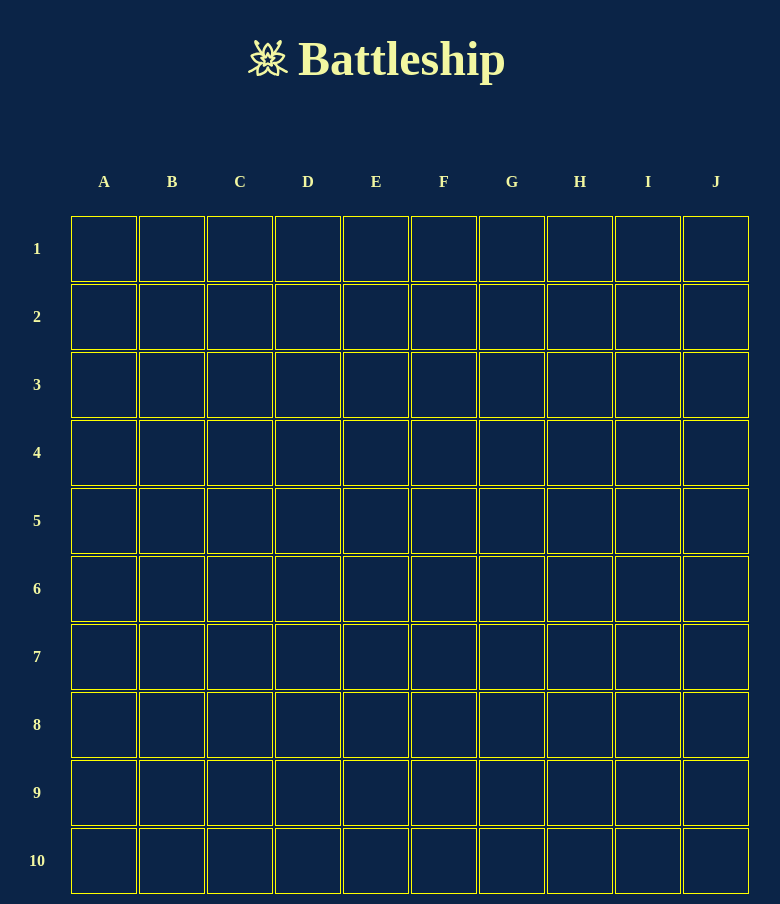
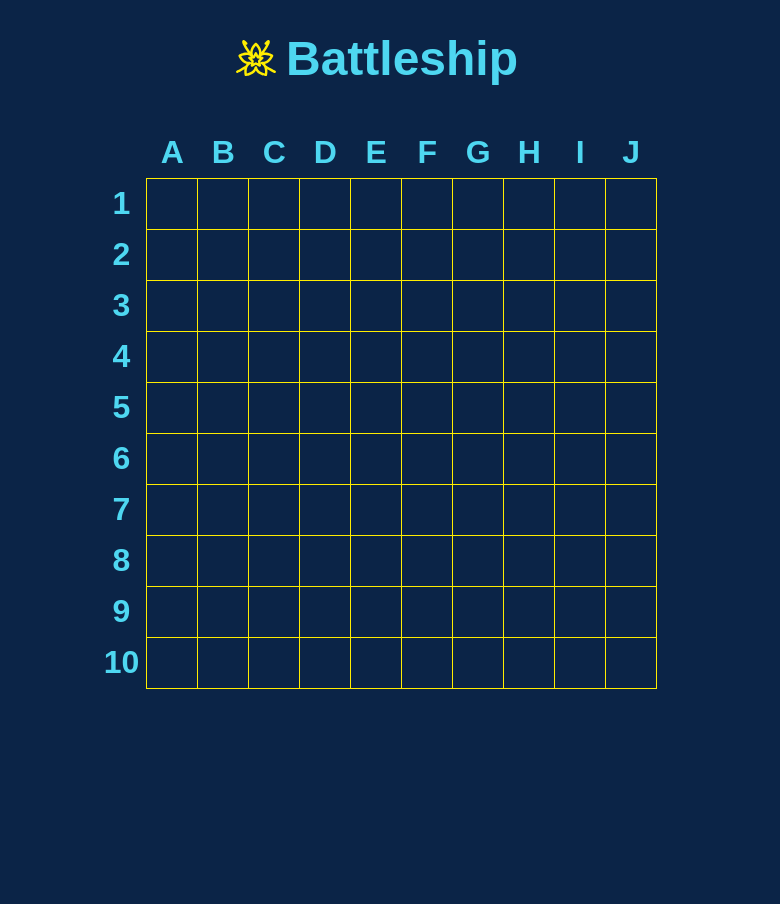
Before and after one commit to claurennt/Vanilla-Solo-Battleship, a website with bundled scripts: page public/index.html in a window 1280 px wide. Shown: the whole page, without its empty margins (263-1043 px from the left). After the commit the page ends 800 px from the top, so only its background shows below. Built offline with nearby package versions, Linux system fonts and the light colour scheme.

Commit message:
feat: improve battleground styles

```diff
--- a/src/styles.css
+++ b/src/styles.css
@@ -1,12 +1,13 @@
 body {
   background: #0b2447;
   box-sizing: border-box;
-  color: #f2f7a1;
+  color: #4ed7f1;
   display: flex;
   flex-direction: column;
   justify-content: center;
   align-items: center;
-  gap: 40px;
+  gap: 20px;
+  font-family: sans-serif;
 }
 
 header {
@@ -16,18 +17,24 @@ header {
   align-items: center;
 }
 svg {
-  fill: #f2f7a1;
+  fill: #ffed00;
 }
 h1 {
   font-size: clamp(1.5rem, 5vw, 3rem);
 }
 
+table {
+  border-collapse: collapse;
+}
+th {
+  font-size: clamp(0.8rem, 5vw, 2rem);
+}
+
 td {
-  width: clamp(2rem, 8vw, 4rem);
-  height: clamp(2rem, 8vw, 4rem);
+  width: clamp(1rem, 8vw, 3rem);
+  height: clamp(1rem, 8vw, 3rem);
   text-align: center;
   vertical-align: middle;
-  padding: 0;
 }
 
 /* sr-only */
@@ -43,5 +50,5 @@ caption {
 }
 
 td:not(thead td) {
-  border: 1px solid yellow;
+  border: 1px solid #ffed00;
 }
```
